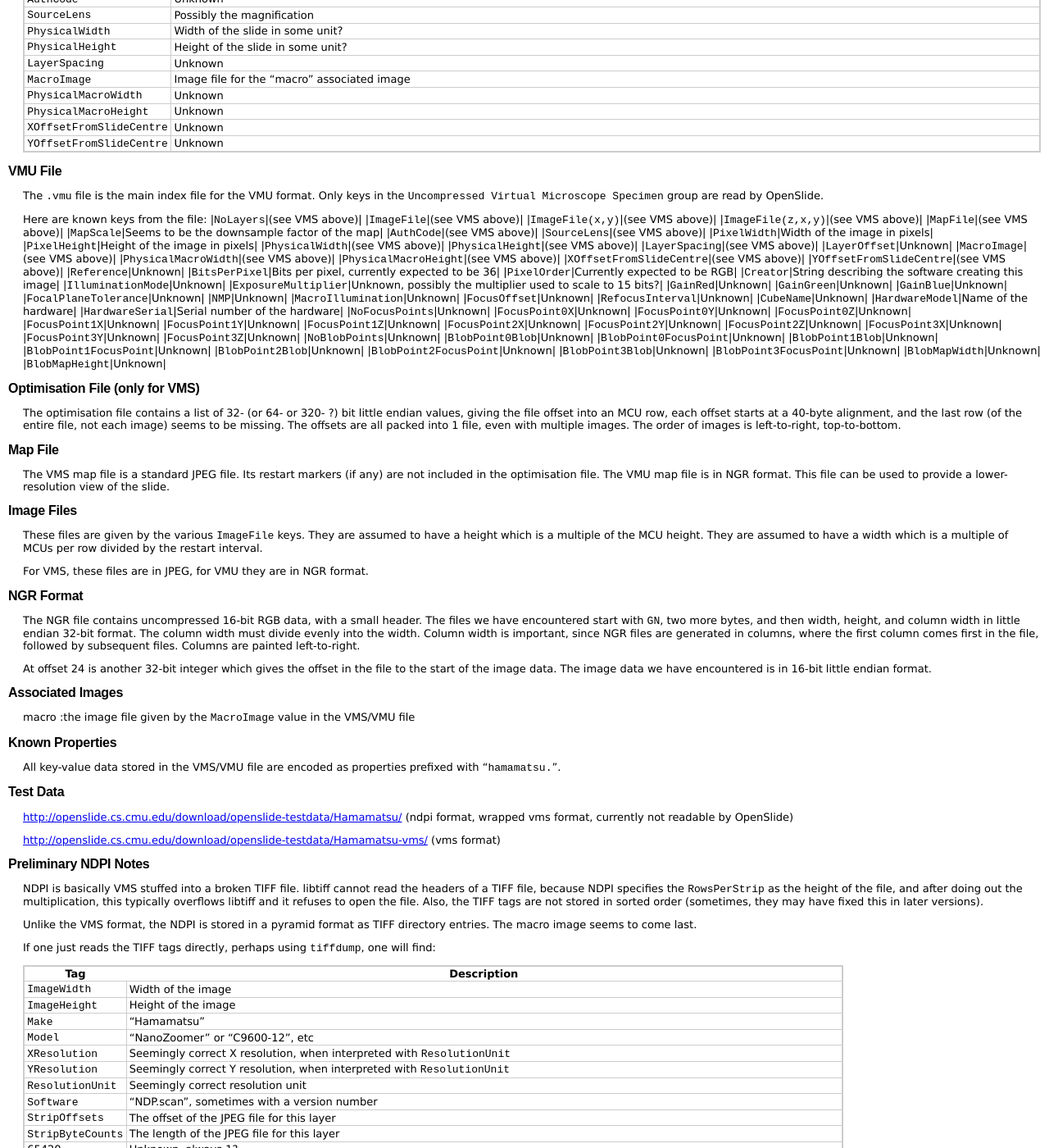
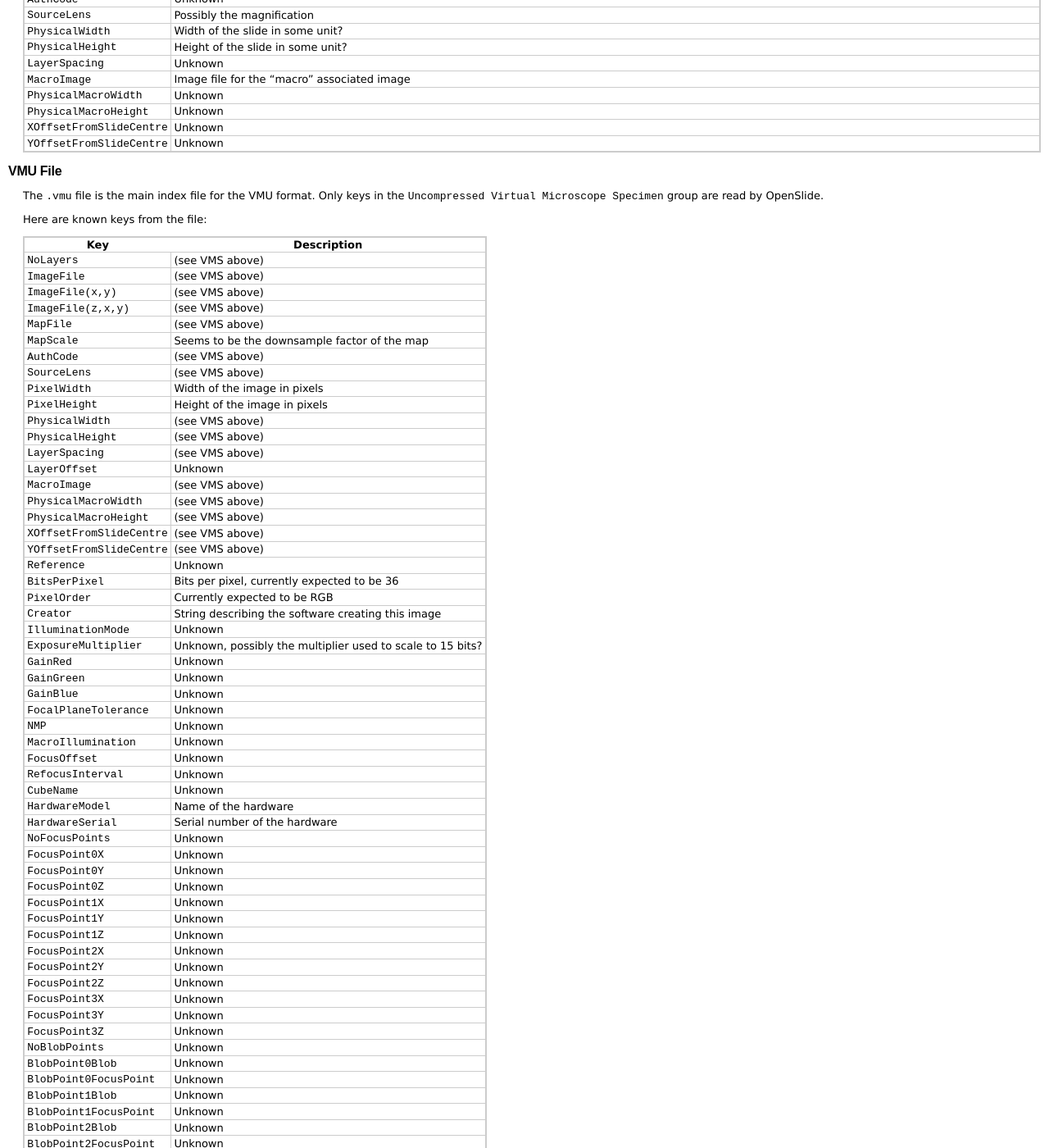
Before and after one commit to openslide/openslide.github.io, a Jekyll site: the page built from Hamamatsu format/index.markdown, in a window 1280 px wide and 1400 px high, scrolled down 1116 px. Shown: the whole window at 82% size. Built offline with Jekyll 4.4.1, drawn with Linux system fonts in a browser that asks for light colours; some of the changed text lies outside the part shown.

Commit message:
Convert missed table in Hamamatsu

```diff
--- a/Hamamatsu format/index.markdown
+++ b/Hamamatsu format/index.markdown
@@ -109,66 +109,69 @@ VMU File
 The `.vmu` file is the main index file for the VMU format. Only keys in the `Uncompressed Virtual Microscope Specimen` group are read by OpenSlide.
 
 Here are known keys from the file:
-|`NoLayers`|(see VMS above)|
-|`ImageFile`|(see VMS above)|
-|`ImageFile(x,y)`|(see VMS above)|
-|`ImageFile(z,x,y)`|(see VMS above)|
-|`MapFile`|(see VMS above)|
-|`MapScale`|Seems to be the downsample factor of the map|
-|`AuthCode`|(see VMS above)|
-|`SourceLens`|(see VMS above)|
-|`PixelWidth`|Width of the image in pixels|
-|`PixelHeight`|Height of the image in pixels|
-|`PhysicalWidth`|(see VMS above)|
-|`PhysicalHeight`|(see VMS above)|
-|`LayerSpacing`|(see VMS above)|
-|`LayerOffset`|Unknown|
-|`MacroImage`|(see VMS above)|
-|`PhysicalMacroWidth`|(see VMS above)|
-|`PhysicalMacroHeight`|(see VMS above)|
-|`XOffsetFromSlideCentre`|(see VMS above)|
-|`YOffsetFromSlideCentre`|(see VMS above)|
-|`Reference`|Unknown|
-|`BitsPerPixel`|Bits per pixel, currently expected to be 36|
-|`PixelOrder`|Currently expected to be RGB|
-|`Creator`|String describing the software creating this image|
-|`IlluminationMode`|Unknown|
-|`ExposureMultiplier`|Unknown, possibly the multiplier used to scale to 15 bits?|
-|`GainRed`|Unknown|
-|`GainGreen`|Unknown|
-|`GainBlue`|Unknown|
-|`FocalPlaneTolerance`|Unknown|
-|`NMP`|Unknown|
-|`MacroIllumination`|Unknown|
-|`FocusOffset`|Unknown|
-|`RefocusInterval`|Unknown|
-|`CubeName`|Unknown|
-|`HardwareModel`|Name of the hardware|
-|`HardwareSerial`|Serial number of the hardware|
-|`NoFocusPoints`|Unknown|
-|`FocusPoint0X`|Unknown|
-|`FocusPoint0Y`|Unknown|
-|`FocusPoint0Z`|Unknown|
-|`FocusPoint1X`|Unknown|
-|`FocusPoint1Y`|Unknown|
-|`FocusPoint1Z`|Unknown|
-|`FocusPoint2X`|Unknown|
-|`FocusPoint2Y`|Unknown|
-|`FocusPoint2Z`|Unknown|
-|`FocusPoint3X`|Unknown|
-|`FocusPoint3Y`|Unknown|
-|`FocusPoint3Z`|Unknown|
-|`NoBlobPoints`|Unknown|
-|`BlobPoint0Blob`|Unknown|
-|`BlobPoint0FocusPoint`|Unknown|
-|`BlobPoint1Blob`|Unknown|
-|`BlobPoint1FocusPoint`|Unknown|
-|`BlobPoint2Blob`|Unknown|
-|`BlobPoint2FocusPoint`|Unknown|
-|`BlobPoint3Blob`|Unknown|
-|`BlobPoint3FocusPoint`|Unknown|
-|`BlobMapWidth`|Unknown|
-|`BlobMapHeight`|Unknown|
+
+Key                 | Description                |
+--------------------|----------------------------|
+`NoLayers`|(see VMS above)|
+`ImageFile`|(see VMS above)|
+`ImageFile(x,y)`|(see VMS above)|
+`ImageFile(z,x,y)`|(see VMS above)|
+`MapFile`|(see VMS above)|
+`MapScale`|Seems to be the downsample factor of the map|
+`AuthCode`|(see VMS above)|
+`SourceLens`|(see VMS above)|
+`PixelWidth`|Width of the image in pixels|
+`PixelHeight`|Height of the image in pixels|
+`PhysicalWidth`|(see VMS above)|
+`PhysicalHeight`|(see VMS above)|
+`LayerSpacing`|(see VMS above)|
+`LayerOffset`|Unknown|
+`MacroImage`|(see VMS above)|
+`PhysicalMacroWidth`|(see VMS above)|
+`PhysicalMacroHeight`|(see VMS above)|
+`XOffsetFromSlideCentre`|(see VMS above)|
+`YOffsetFromSlideCentre`|(see VMS above)|
+`Reference`|Unknown|
+`BitsPerPixel`|Bits per pixel, currently expected to be 36|
+`PixelOrder`|Currently expected to be RGB|
+`Creator`|String describing the software creating this image|
+`IlluminationMode`|Unknown|
+`ExposureMultiplier`|Unknown, possibly the multiplier used to scale to 15 bits?|
+`GainRed`|Unknown|
+`GainGreen`|Unknown|
+`GainBlue`|Unknown|
+`FocalPlaneTolerance`|Unknown|
+`NMP`|Unknown|
+`MacroIllumination`|Unknown|
+`FocusOffset`|Unknown|
+`RefocusInterval`|Unknown|
+`CubeName`|Unknown|
+`HardwareModel`|Name of the hardware|
+`HardwareSerial`|Serial number of the hardware|
+`NoFocusPoints`|Unknown|
+`FocusPoint0X`|Unknown|
+`FocusPoint0Y`|Unknown|
+`FocusPoint0Z`|Unknown|
+`FocusPoint1X`|Unknown|
+`FocusPoint1Y`|Unknown|
+`FocusPoint1Z`|Unknown|
+`FocusPoint2X`|Unknown|
+`FocusPoint2Y`|Unknown|
+`FocusPoint2Z`|Unknown|
+`FocusPoint3X`|Unknown|
+`FocusPoint3Y`|Unknown|
+`FocusPoint3Z`|Unknown|
+`NoBlobPoints`|Unknown|
+`BlobPoint0Blob`|Unknown|
+`BlobPoint0FocusPoint`|Unknown|
+`BlobPoint1Blob`|Unknown|
+`BlobPoint1FocusPoint`|Unknown|
+`BlobPoint2Blob`|Unknown|
+`BlobPoint2FocusPoint`|Unknown|
+`BlobPoint3Blob`|Unknown|
+`BlobPoint3FocusPoint`|Unknown|
+`BlobMapWidth`|Unknown|
+`BlobMapHeight`|Unknown|
 
 
 Optimisation File (only for VMS)
```
